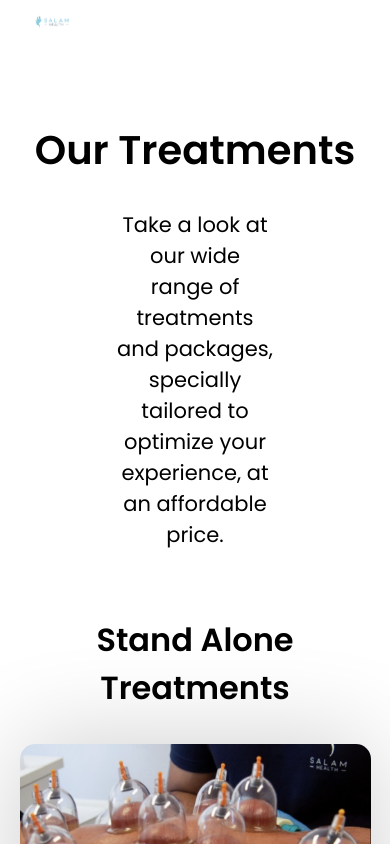
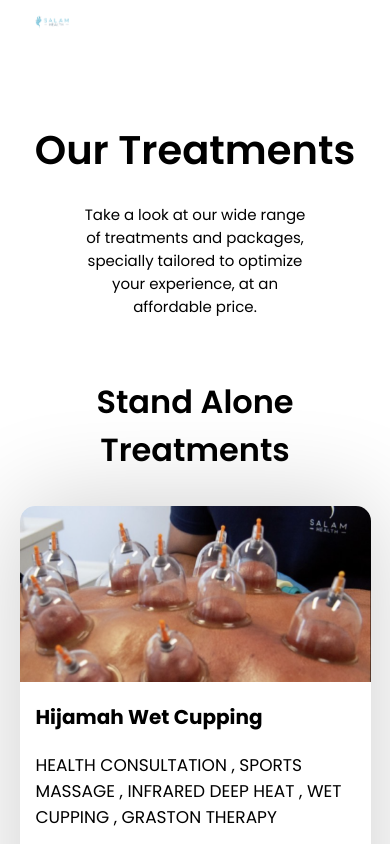
Before and after one commit to ayazb7/salam-health, a React (Create React App) app in the folder salam-health/: page /book in a window 390 px wide. Shown: the top 844 px of the page. Built offline with nearby package versions, Linux system fonts and the light colour scheme.

Commit message:
"book mobile done"

```diff
--- a/salam-health/src/App.css
+++ b/salam-health/src/App.css
@@ -1456,4 +1456,17 @@ h4, h3, h2, p {
   .consult{
     margin-top: 1.5rem;
   }
+  .sub-text{
+    font-size: 15px;
+    width: 60%;
+  }
+  .rectangle-fw{
+    height: 80% !important;
+  }
+  .contact-card{
+    width: 100% !important;
+  }
+  .faq-mobile{
+    font-size: 25px !important;
+  }
 }
--- a/salam-health/src/components/FAQ.js
+++ b/salam-health/src/components/FAQ.js
@@ -29,7 +29,7 @@ function FAQ(props) {
   return (
     <div className="contact-card" style={props.style}>
       <div className='vertical-start input-padding gap-1 card-content'>
-        <h4>Frequently Asked Questions</h4>
+        <h4 className="faq-mobile">Frequently Asked Questions</h4>
         <div className='inputs-container'>
           {questionsAndAnswers.map((qa, index) => (
             <div key={index} className='accordion-item'>
```
